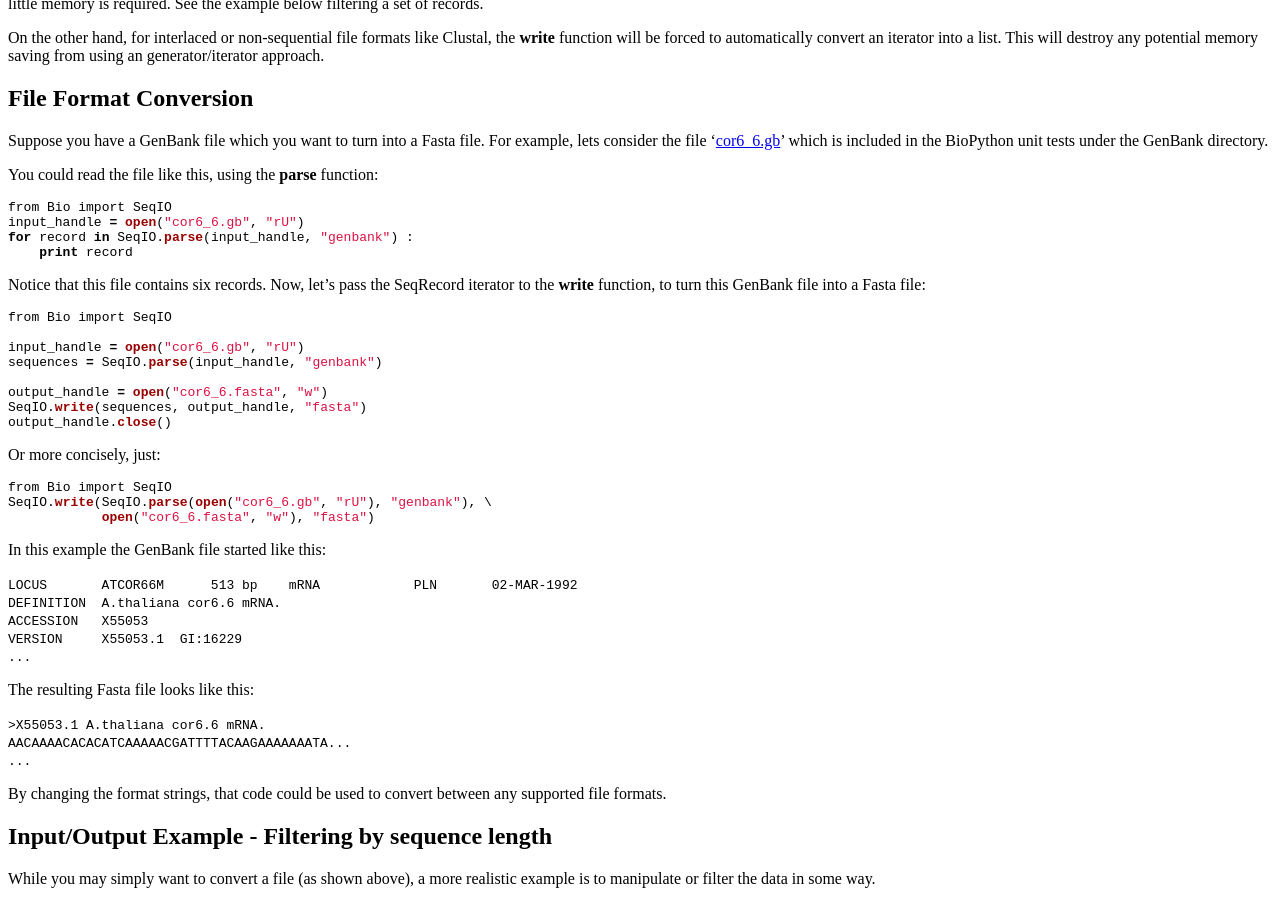
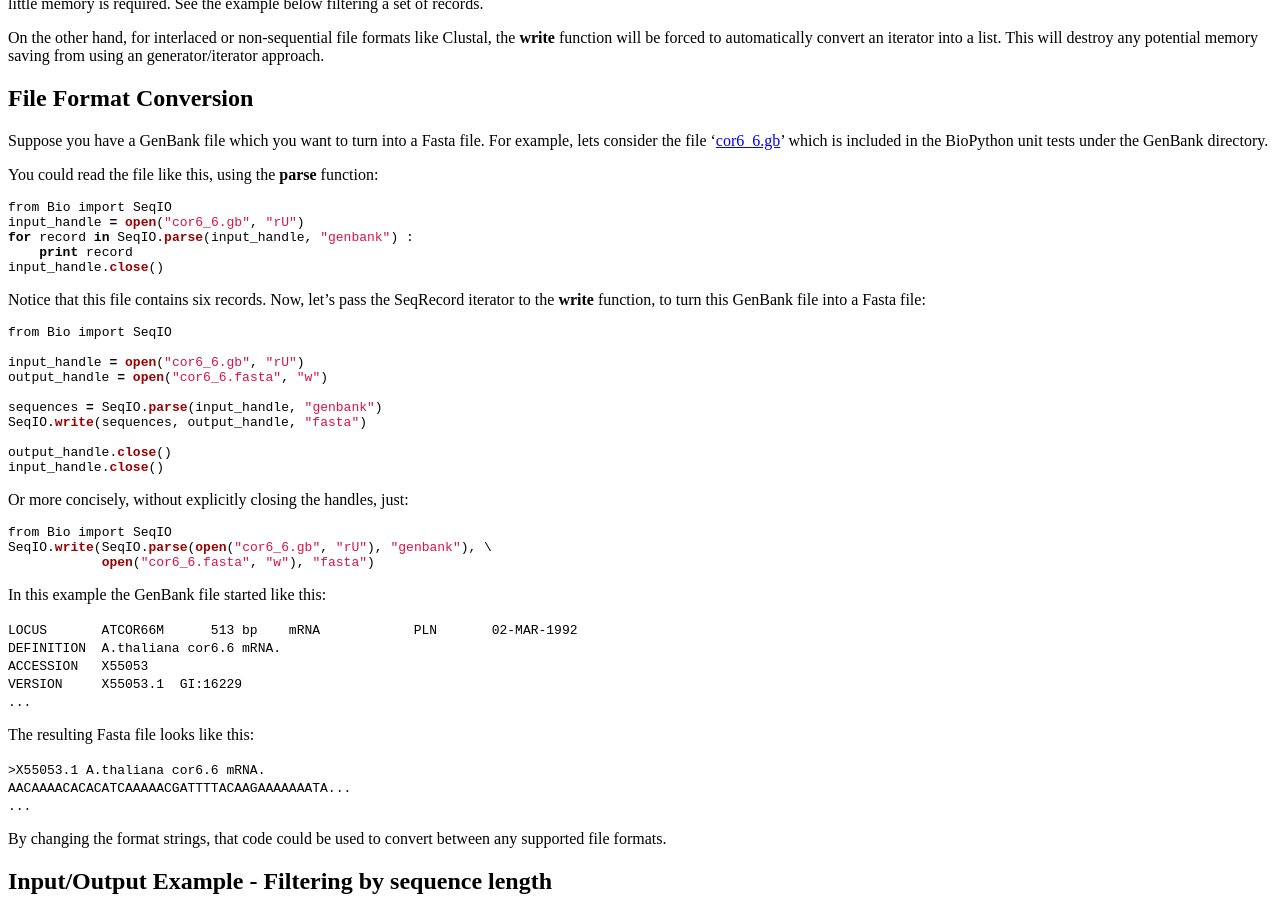
Before and after one commit to biopython/biopython.github.io, a Jekyll site: the page built from wiki/SeqIO.md, in a window 1280 px wide and 900 px high, scrolled down 1883 px. Built offline with Jekyll 4.4.1, drawn with Linux system fonts in a browser that asks for light colours.

Commit message:
close file handles

````diff
--- a/wiki/SeqIO.md
+++ b/wiki/SeqIO.md
@@ -192,6 +192,7 @@ from Bio import SeqIO
 input_handle = open("cor6_6.gb", "rU")
 for record in SeqIO.parse(input_handle, "genbank") :
     print record
+input_handle.close()
 ```
 
 Notice that this file contains six records. Now, let's pass the
@@ -202,14 +203,16 @@ into a Fasta file:
 from Bio import SeqIO
 
 input_handle = open("cor6_6.gb", "rU")
+output_handle = open("cor6_6.fasta", "w")
+
 sequences = SeqIO.parse(input_handle, "genbank")
+SeqIO.write(sequences, output_handle, "fasta")
 
-output_handle = open("cor6_6.fasta", "w")
-SeqIO.write(sequences, output_handle, "fasta")
 output_handle.close()
+input_handle.close()
 ```
 
-Or more concisely, just:
+Or more concisely, without explicitly closing the handles, just:
 
 ``` python
 from Bio import SeqIO
````
Also changed, not shown: 1 other file.
